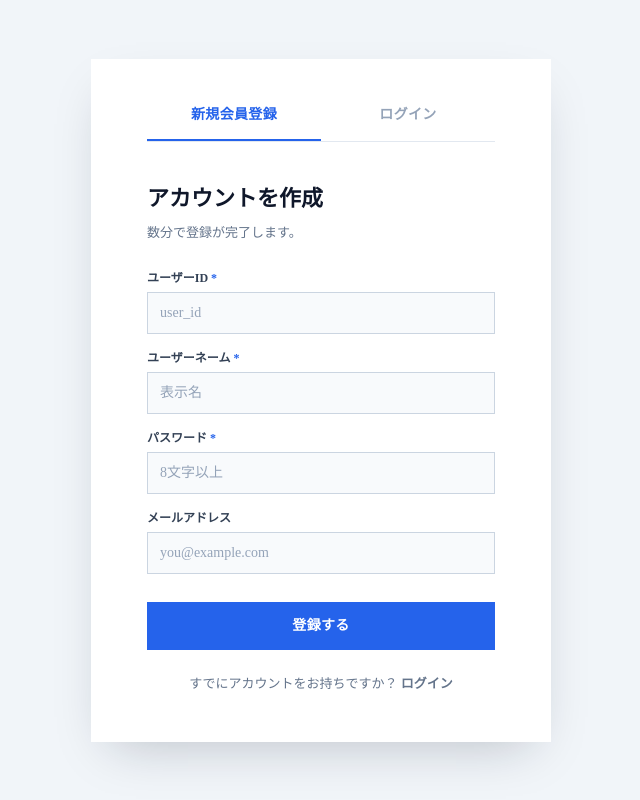
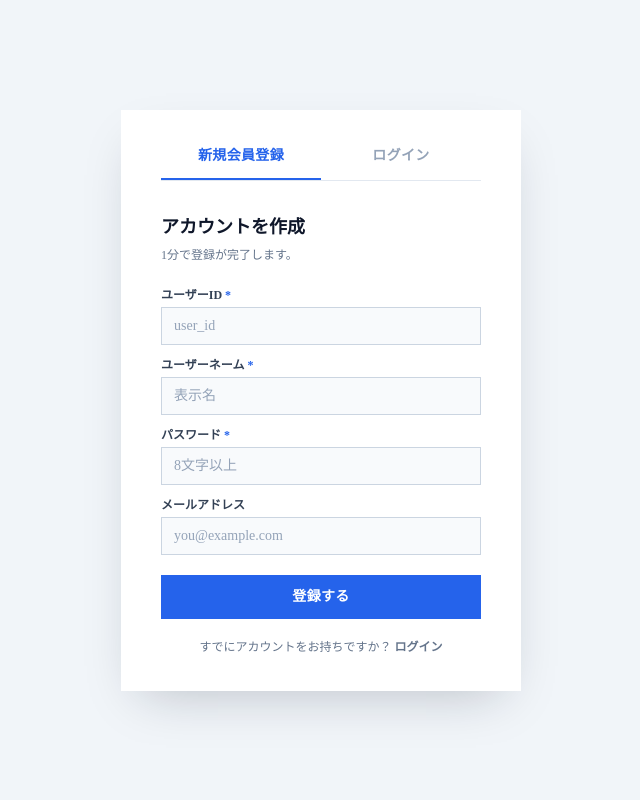
Before and after one commit to HEW-A/Botttle, a Nuxt app in the folder frontend/: page /login in a window 1280 px wide. Both pictures are taken after a click on the button "新規会員登録". Shown: the whole page, without its empty margins (319-959 px from the left). Built offline with nearby package versions, Linux system fonts and the light colour scheme; no server answers; a web font is replaced by a local one.

Commit message:
ログイン新規登録カードのサイズ調整

```diff
--- a/frontend/app/pages/login/index.vue
+++ b/frontend/app/pages/login/index.vue
@@ -1,10 +1,10 @@
 <template>
   <div class="flex min-h-screen items-center justify-center bg-slate-100 px-4 py-10 font-['M_PLUS_1_Code']">
-    <div class="w-full max-w-[460px] bg-white px-8 pt-8 pb-12 shadow-[0_20px_50px_-20px_rgba(15,23,42,0.25)] sm:px-14">
-      <div class="mb-10 flex border-b border-slate-200">
+    <div class="w-full max-w-[400px] bg-white px-6 pt-6 pb-9 shadow-[0_20px_50px_-20px_rgba(15,23,42,0.25)] sm:px-10">
+      <div class="mb-8 flex border-b border-slate-200">
         <button
           type="button"
-          class="flex-1 border-b-2 py-3.5 text-sm font-semibold tracking-wide"
+          class="flex-1 border-b-2 py-3 text-sm font-semibold tracking-wide"
           :class="mode === 'signup' ? 'border-blue-600 text-blue-600' : 'border-transparent text-slate-400'"
           @click="mode = 'signup'"
         >
@@ -12,7 +12,7 @@
         </button>
         <button
           type="button"
-          class="flex-1 border-b-2 py-3.5 text-sm font-semibold tracking-wide"
+          class="flex-1 border-b-2 py-3 text-sm font-semibold tracking-wide"
           :class="mode === 'login' ? 'border-blue-600 text-blue-600' : 'border-transparent text-slate-400'"
           @click="mode = 'login'"
         >
@@ -22,33 +22,33 @@
 
       <div class="grid">
         <form
-          class="col-start-1 row-start-1 max-w-[380px]"
+          class="col-start-1 row-start-1 max-w-[320px]"
           :class="mode === 'login' ? '' : 'invisible'"
           :inert="mode !== 'login'"
           @submit.prevent="handleLogin"
         >
-          <h2 class="mb-2 text-[22px] font-bold text-slate-900">おかえりなさい</h2>
-          <p class="mb-8 text-[13px] text-slate-500">アカウントにログインしてください。</p>
+          <h2 class="mb-1.5 text-lg font-bold text-slate-900">おかえりなさい</h2>
+          <p class="mb-6 text-xs text-slate-500">アカウントにログインしてください。</p>
 
-          <label class="mb-1.5 block text-xs font-semibold text-slate-700">ユーザーID</label>
+          <label class="mb-1 block text-xs font-semibold text-slate-700">ユーザーID</label>
           <input
             v-model="loginUserId"
             type="text"
             required
             placeholder="user_id"
-            class="mb-5 w-full border border-slate-300 bg-slate-50 px-3 py-2.5 text-sm text-slate-900 placeholder:text-slate-400 focus:border-blue-600 focus:outline focus:outline-2 focus:outline-blue-600"
+            class="mb-4 w-full border border-slate-300 bg-slate-50 px-3 py-2 text-sm text-slate-900 placeholder:text-slate-400 focus:border-blue-600 focus:outline focus:outline-2 focus:outline-blue-600"
           />
 
-          <label class="mb-1.5 block text-xs font-semibold text-slate-700">パスワード</label>
+          <label class="mb-1 block text-xs font-semibold text-slate-700">パスワード</label>
           <input
             v-model="loginPassword"
             type="password"
             required
             placeholder="••••••••"
-            class="mb-3 w-full border border-slate-300 bg-slate-50 px-3 py-2.5 text-sm text-slate-900 placeholder:text-slate-400 focus:border-blue-600 focus:outline focus:outline-2 focus:outline-blue-600"
+            class="mb-2.5 w-full border border-slate-300 bg-slate-50 px-3 py-2 text-sm text-slate-900 placeholder:text-slate-400 focus:border-blue-600 focus:outline focus:outline-2 focus:outline-blue-600"
           />
 
-          <div class="mb-7 flex justify-end">
+          <div class="mb-5 flex justify-end">
             <a href="#" class="text-xs text-blue-600 hover:text-blue-700">パスワードをお忘れですか？</a>
           </div>
 
@@ -57,27 +57,27 @@
           <button
             type="submit"
             :disabled="loginLoading"
-            class="w-full bg-blue-600 py-3.5 text-sm font-semibold tracking-wide text-white hover:bg-blue-700 disabled:opacity-50"
+            class="w-full bg-blue-600 py-3 text-sm font-semibold tracking-wide text-white hover:bg-blue-700 disabled:opacity-50"
           >
             {{ loginLoading ? 'ログイン中...' : 'ログイン' }}
           </button>
 
-          <p class="mt-6 text-center text-[13px] text-slate-500">
+          <p class="mt-5 text-center text-xs text-slate-500">
             アカウントをお持ちでないですか？
             <a href="#" class="font-semibold hover:text-blue-700" @click.prevent="mode = 'signup'">新規会員登録</a>
           </p>
         </form>
 
         <form
-          class="col-start-1 row-start-1 max-w-[380px]"
+          class="col-start-1 row-start-1 max-w-[320px]"
           :class="mode === 'signup' ? '' : 'invisible'"
           :inert="mode !== 'signup'"
           @submit.prevent="handleSignup"
         >
-          <h2 class="mb-2 text-[22px] font-bold text-slate-900">アカウントを作成</h2>
-          <p class="mb-7 text-[13px] text-slate-500">数分で登録が完了します。</p>
+          <h2 class="mb-1.5 text-lg font-bold text-slate-900">アカウントを作成</h2>
+          <p class="mb-6 text-xs text-slate-500">1分で登録が完了します。</p>
 
-          <label class="mb-1.5 block text-xs font-semibold text-slate-700">
+          <label class="mb-1 block text-xs font-semibold text-slate-700">
             ユーザーID <span class="text-blue-600">*</span>
           </label>
           <input
@@ -85,10 +85,10 @@
             type="text"
             required
             placeholder="user_id"
-            class="mb-4 w-full border border-slate-300 bg-slate-50 px-3 py-2.5 text-sm text-slate-900 placeholder:text-slate-400 focus:border-blue-600 focus:outline focus:outline-2 focus:outline-blue-600"
+            class="mb-3 w-full border border-slate-300 bg-slate-50 px-3 py-2 text-sm text-slate-900 placeholder:text-slate-400 focus:border-blue-600 focus:outline focus:outline-2 focus:outline-blue-600"
           />
 
-          <label class="mb-1.5 block text-xs font-semibold text-slate-700">
+          <label class="mb-1 block text-xs font-semibold text-slate-700">
             ユーザーネーム <span class="text-blue-600">*</span>
           </label>
           <input
@@ -96,10 +96,10 @@
             type="text"
             required
             placeholder="表示名"
-            class="mb-4 w-full border border-slate-300 bg-slate-50 px-3 py-2.5 text-sm text-slate-900 placeholder:text-slate-400 focus:border-blue-600 focus:outline focus:outline-2 focus:outline-blue-600"
+            class="mb-3 w-full border border-slate-300 bg-slate-50 px-3 py-2 text-sm text-slate-900 placeholder:text-slate-400 focus:border-blue-600 focus:outline focus:outline-2 focus:outline-blue-600"
           />
 
-          <label class="mb-1.5 block text-xs font-semibold text-slate-700">
+          <label class="mb-1 block text-xs font-semibold text-slate-700">
             パスワード <span class="text-blue-600">*</span>
           </label>
           <input
@@ -107,15 +107,15 @@
             type="password"
             required
             placeholder="8文字以上"
-            class="mb-4 w-full border border-slate-300 bg-slate-50 px-3 py-2.5 text-sm text-slate-900 placeholder:text-slate-400 focus:border-blue-600 focus:outline focus:outline-2 focus:outline-blue-600"
+            class="mb-3 w-full border border-slate-300 bg-slate-50 px-3 py-2 text-sm text-slate-900 placeholder:text-slate-400 focus:border-blue-600 focus:outline focus:outline-2 focus:outline-blue-600"
           />
 
-          <label class="mb-1.5 block text-xs font-semibold text-slate-700">メールアドレス</label>
+          <label class="mb-1 block text-xs font-semibold text-slate-700">メールアドレス</label>
           <input
             v-model="signupEmail"
             type="email"
             placeholder="you@example.com"
-            class="mb-7 w-full border border-slate-300 bg-slate-50 px-3 py-2.5 text-sm text-slate-900 placeholder:text-slate-400 focus:border-blue-600 focus:outline focus:outline-2 focus:outline-blue-600"
+            class="mb-5 w-full border border-slate-300 bg-slate-50 px-3 py-2 text-sm text-slate-900 placeholder:text-slate-400 focus:border-blue-600 focus:outline focus:outline-2 focus:outline-blue-600"
           />
 
           <p v-if="signupError" class="mb-3 text-sm text-red-500">{{ signupError }}</p>
@@ -123,12 +123,12 @@
           <button
             type="submit"
             :disabled="signupLoading"
-            class="w-full bg-blue-600 py-3.5 text-sm font-semibold tracking-wide text-white hover:bg-blue-700 disabled:opacity-50"
+            class="w-full bg-blue-600 py-3 text-sm font-semibold tracking-wide text-white hover:bg-blue-700 disabled:opacity-50"
           >
             {{ signupLoading ? '登録中...' : '登録する' }}
           </button>
 
-          <p class="mt-6 text-center text-[13px] text-slate-500">
+          <p class="mt-5 text-center text-xs text-slate-500">
             すでにアカウントをお持ちですか？
             <a href="#" class="font-semibold hover:text-blue-700" @click.prevent="mode = 'login'">ログイン</a>
           </p>
```
